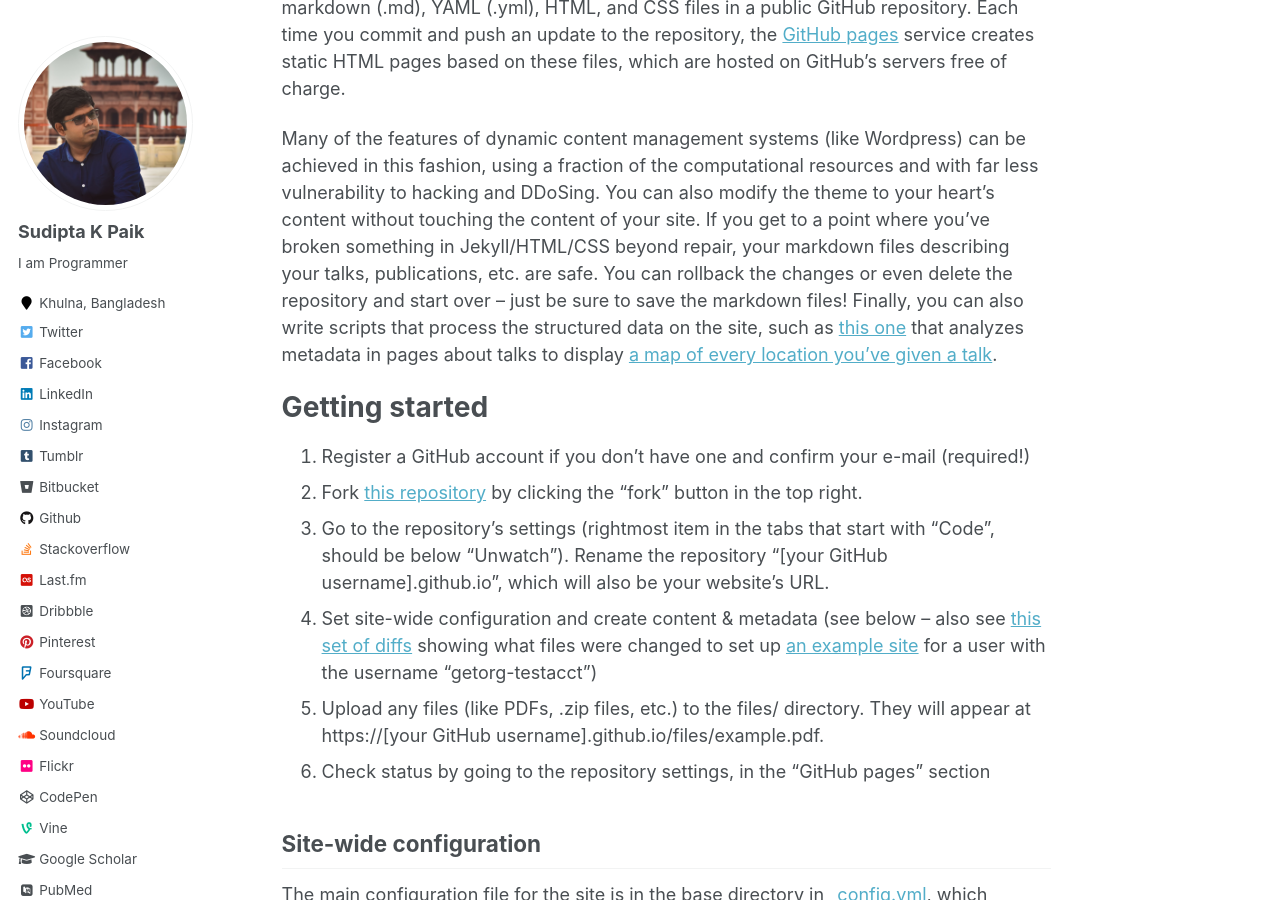
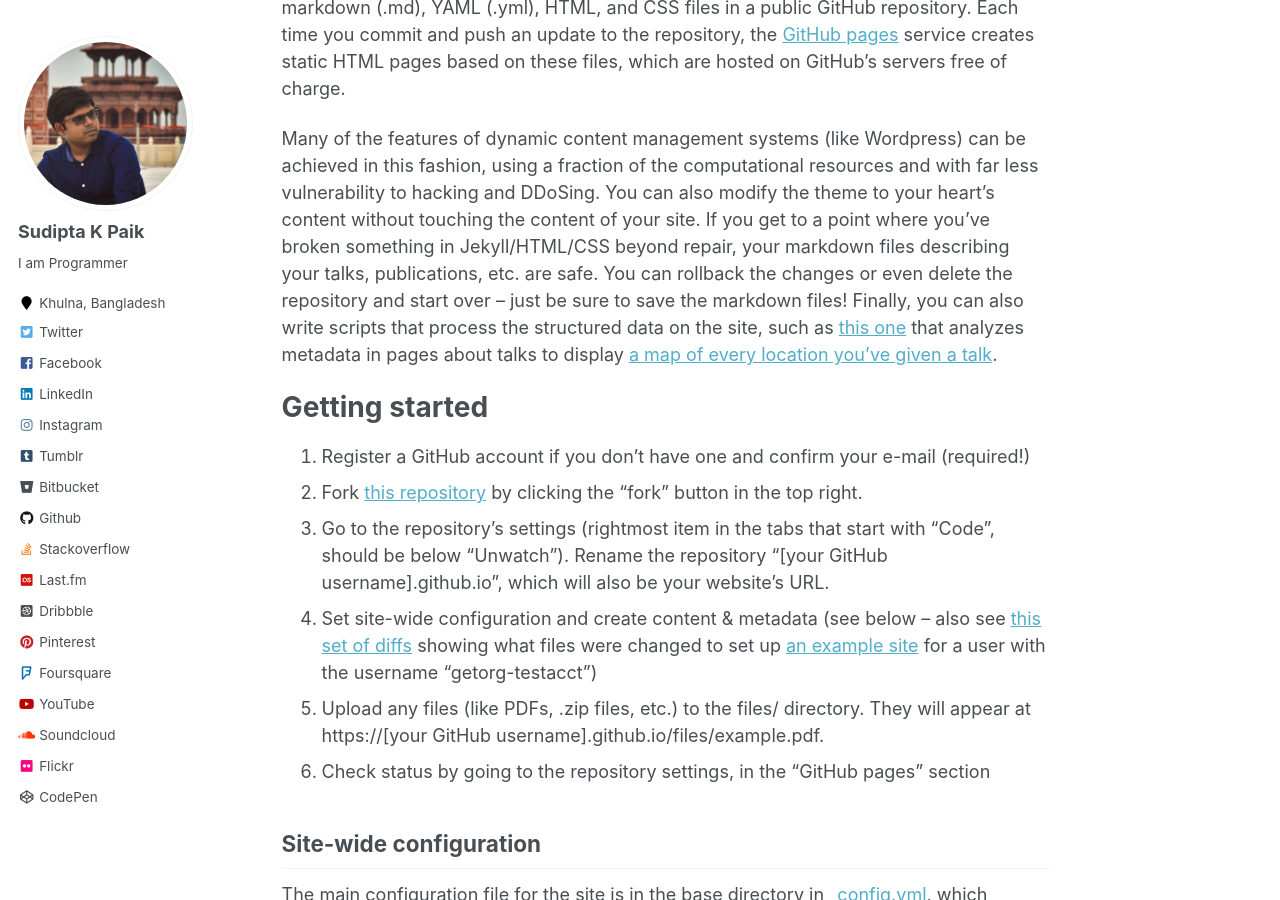
Before and after one commit to skpaik/skpaik.github.io, a Jekyll site: the page built from _pages/about.md, in a window 1280 px wide and 900 px high, scrolled down 644 px. Built offline with Jekyll 4.4.1, drawn with Linux system fonts in a browser that asks for light colours; some web fonts are replaced.

Commit message:
Config updated

```diff
--- a/_config.yml
+++ b/_config.yml
@@ -85,8 +85,8 @@ author:
   bio              : "I am Programmer"
   location         : "Khulna, Bangladesh"
   employer         :
-  pubmed           : ""
-  googlescholar    : ""
+  pubmed           :
+  googlescholar    :
   email            :
   researchgate     :  # example: "https://www.researchgate.net/profile/yourprofile"
   uri              :
@@ -103,14 +103,14 @@ author:
   impactstory      : #"https://profiles.impactstory.org/u/xxxx-xxxx-xxxx-xxxx"
   lastfm           : "skpaik"
   linkedin         : 'skpaik'
-  orcid            : ""
+  orcid            :
   pinterest        : "skpaik"
   soundcloud       : "xpaik"
   stackoverflow     : "705293/skpaik"
   steam            :
   tumblr           : "skpaik"
   twitter          : "skpaik"
-  vine             : ""
+  vine             :
   weibo            :
   xing             :
   youtube          : "skpaik"
```
